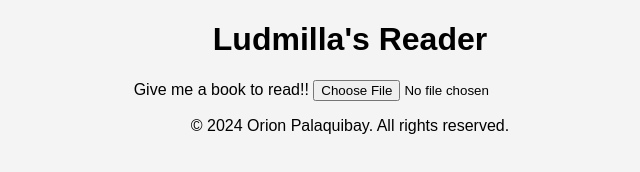
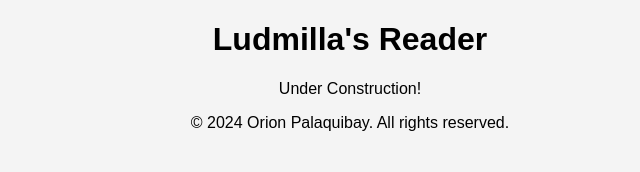
Before and after one commit to orionpal/orionpal.github.io, a plain HTML site: page public/index.html in a window 1280 px wide. Shown: the whole page, without its empty margins (290-930 px from the left). Drawn offline with Linux system fonts and the light colour scheme.

Commit message:
actual site not ready

```diff
--- a/public/index.html
+++ b/public/index.html
@@ -29,9 +29,7 @@
         <div id="game-container">
             <div>
                 <p>
-                    Give me a book to read!!
-                    <input type="file" id="fileInput">
-                    <div id="wordcountresults"></div>
+                    Under Construction!
                 </p>
             </div>
             <!-- Game content will be added here -->
@@ -42,7 +40,6 @@
         <p>&copy; 2024 Orion Palaquibay. All rights reserved.</p>
     </footer>
 
-    <script src="readFile.js"></script>
     <script>
         // JavaScript for game logic will go here
     </script>
```
